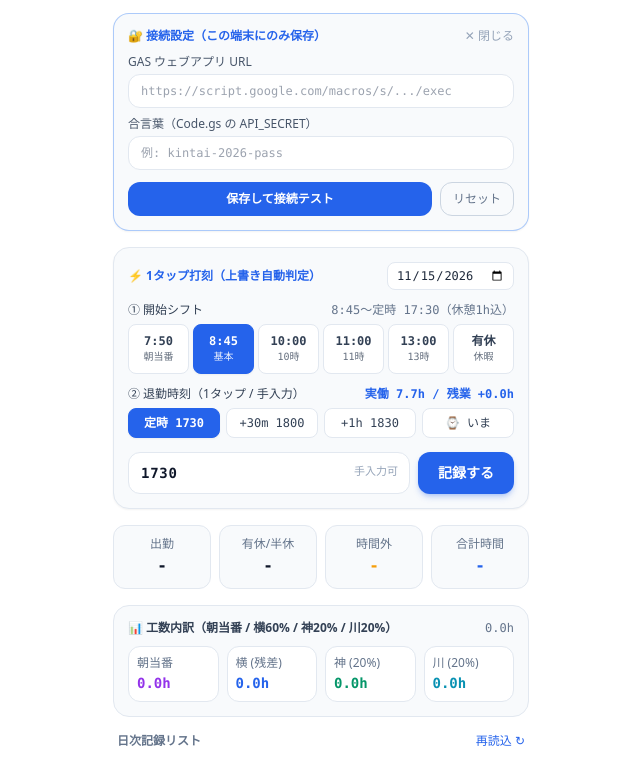
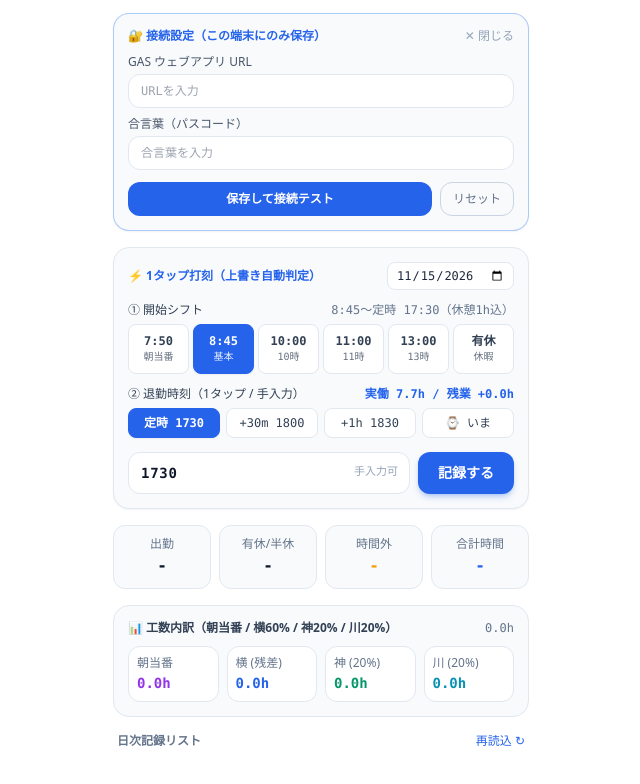
Before and after one commit to mafypo/smart-kintai, a plain HTML site: page index.html in a window 1280 px wide. Shown: the part 100-884 px from the top of the page, without its empty margins (319-959 px from the left). Drawn offline with nearby package versions, Linux system fonts and the light colour scheme.

Commit message:
Remove example secret hint from settings placeholder

```diff
--- a/index.html
+++ b/index.html
@@ -95,16 +95,16 @@
           <input
             id="cfg-url"
             type="url"
-            placeholder="https://script.google.com/macros/s/.../exec"
+            placeholder="URLを入力"
             class="w-full bg-white dark:bg-slate-950 border border-slate-200 dark:border-slate-700 rounded-xl px-3 py-2 font-mono text-xs"
           />
         </label>
         <label class="block space-y-1">
-          <span class="text-slate-600 dark:text-slate-300">合言葉（Code.gs の API_SECRET）</span>
+          <span class="text-slate-600 dark:text-slate-300">合言葉（パスコード）</span>
           <input
             id="cfg-secret"
             type="password"
-            placeholder="例: kintai-2026-pass"
+            placeholder="合言葉を入力"
             class="w-full bg-white dark:bg-slate-950 border border-slate-200 dark:border-slate-700 rounded-xl px-3 py-2 font-mono text-xs"
           />
         </label>
```
